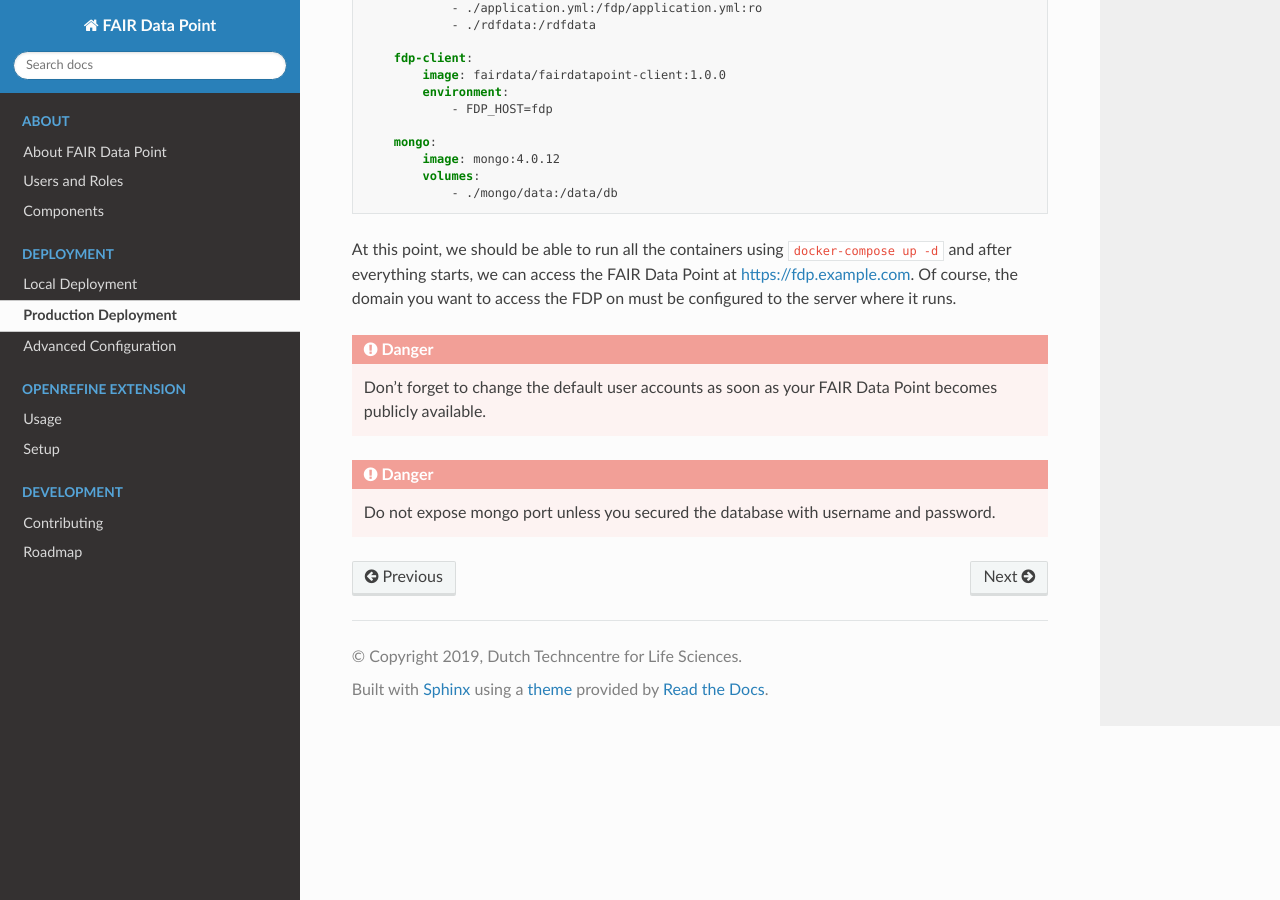
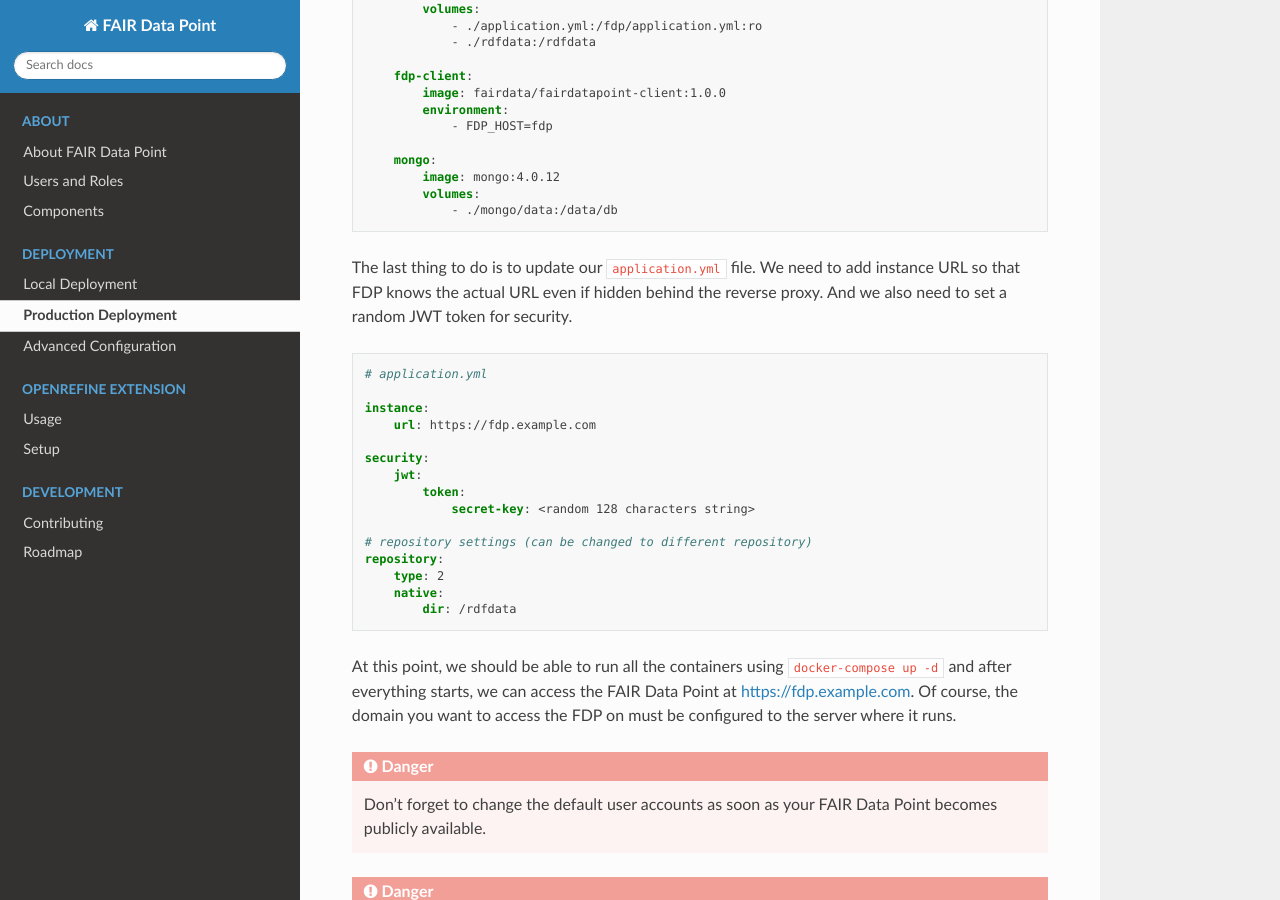
Before and after one commit to FAIRDataTeam/FAIRDataPoint-Docs, a Sphinx documentation site: the page built from docs/deployment/production-deployment.rst, in a window 1280 px wide and 900 px high, scrolled down 2317 px. Built offline with Sphinx 7.4.7 and the Read the Docs theme 2.0.0, drawn with Linux system fonts in a browser that asks for light colours; some of the changed text lies outside the part shown.

Commit message:
Add application.yml file to production deployment

```diff
--- a/docs/deployment/production-deployment.rst
+++ b/docs/deployment/production-deployment.rst
@@ -62,9 +62,10 @@ Then, we need to configure the FDP server.
         # We pass all the request to the fdp-client container, we can use HTTP in the internal network
         # fdp-client_1 is the name of the client container in our configuration, we can use it as host
         location / {
+            proxy_set_header Host $host;
+	        proxy_set_header X-Forwarded-Proto $scheme;
+            proxy_pass_request_headers on;
             proxy_pass http://fdp-client_1;
-            proxy_set_header Host $host;
-            proxy_pass_request_headers on;
         }
     }
 
@@ -118,6 +119,28 @@ We have certificates generated and configuration for proxy ready. Now we need to
                 - ./mongo/data:/data/db
 
 
+The last thing to do is to update our ``application.yml`` file. We need to add instance URL so that FDP knows the actual URL even if hidden behind the reverse proxy. And we also need to set a random JWT token for security.
+
+.. code :: yaml
+
+    # application.yml
+
+    instance:
+        url: https://fdp.example.com
+
+    security:
+        jwt:
+            token:
+                secret-key: <random 128 characters string>
+
+    # repository settings (can be changed to different repository)
+    repository:
+        type: 2
+        native:
+            dir: /rdfdata
+
+
+
 At this point, we should be able to run all the containers using ``docker-compose up -d`` and after everything starts, we can access the FAIR Data Point at https://fdp.example.com. Of course, the domain you want to access the FDP on must be configured to the server where it runs.
 
 .. DANGER::
```
Also changed, not shown: other parts of docs/deployment/production-deployment.rst (+1 -1 lines).
